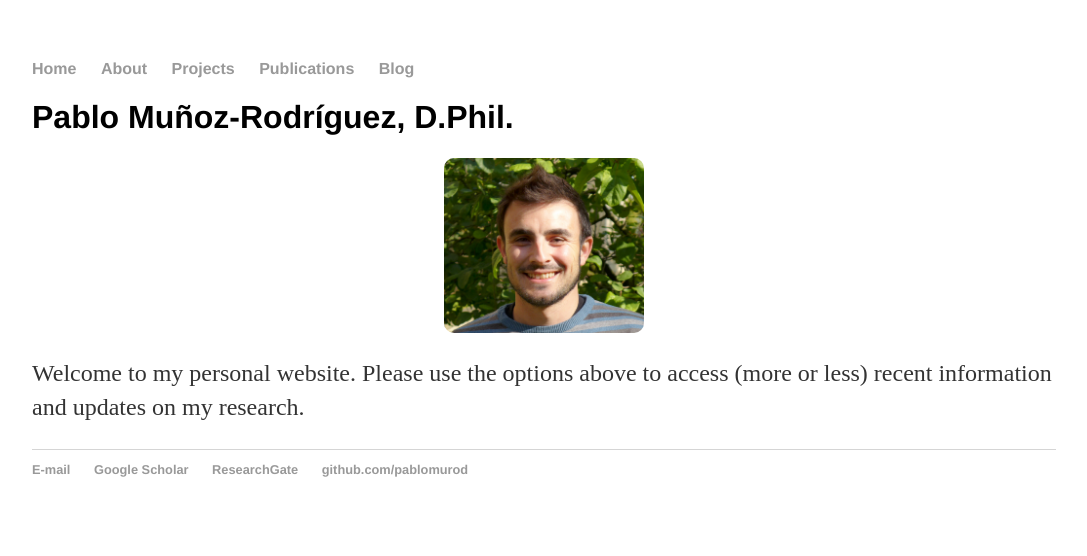
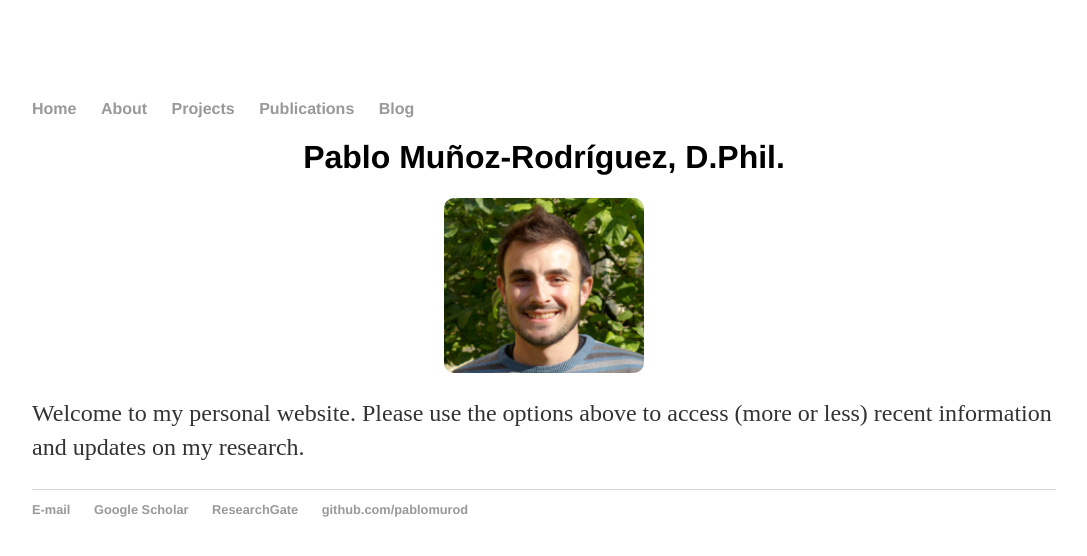
Before and after one commit to pablomurod/pablomurod.github.io, a Jekyll site: the page built from index.html, in a window 1280 px wide. Shown: the top 556 px of the page, without its empty margins (96-1183 px from the left). Built offline with Jekyll 4.4.1, drawn with Linux system fonts in a browser that asks for light colours.

Commit message:
Update main.css

```diff
--- a/css/main.css
+++ b/css/main.css
@@ -1,7 +1,8 @@
 body {
-    margin: 60px auto;
+    margin: 100px auto;
     width: 80%;
 }
+
 nav ul, footer ul {
     font-family:'Helvetica', 'Arial', 'Sans-Serif';
     padding: 0px;
@@ -12,6 +13,7 @@ nav ul li, footer ul li {
     display: inline;
     margin-right: 20px;
 }
+
 a {
     text-decoration: none;
     color: #999;
@@ -19,10 +21,13 @@ a {
 a:hover {
     text-decoration: underline;
 }
+
 h1 {
     font-size: 2em;
     font-family:'Helvetica', 'Arial', 'Sans-Serif';
+	text-align: center;
 }
+
 p {
     font-size: 1.5em;
     line-height: 1.4em;
```
